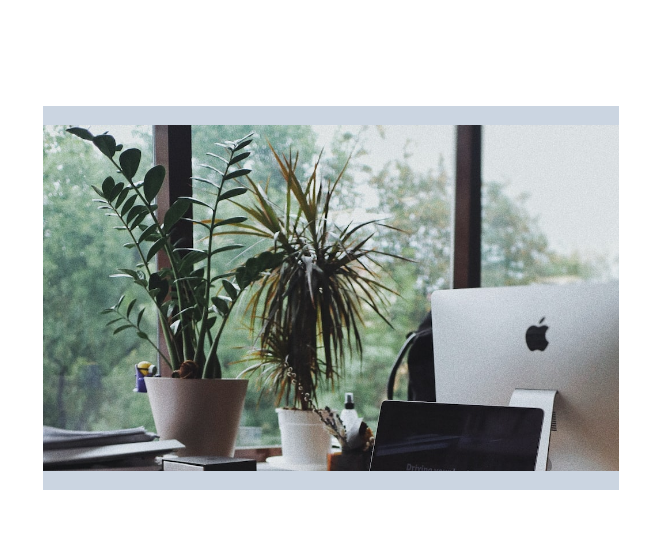
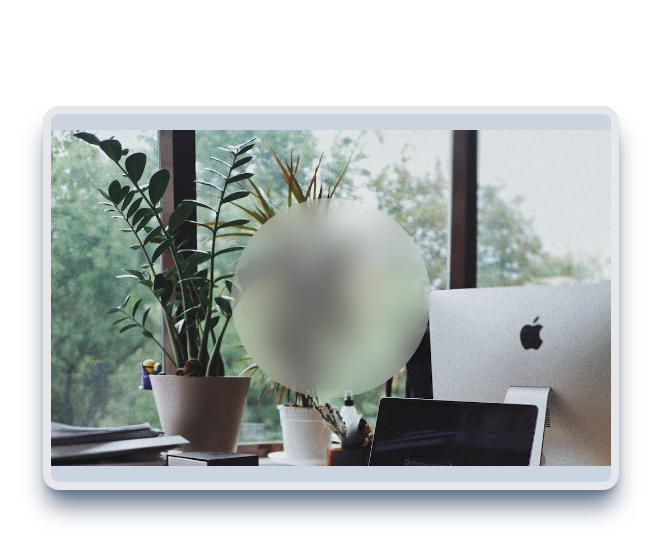
Before and after one commit to komarnetwork/tailwind-v3, a website: page public/index.html in a window 1280 px wide. Shown: the part 1472-2032 px from the top of the page, without its empty margins (309-970 px from the left). Drawn offline with Linux system fonts and the light colour scheme.

Commit message:
Effect & Filter

```diff
--- a/public/index.html
+++ b/public/index.html
@@ -67,8 +67,11 @@
       debitis eos omnis quasi!</p>
   </div>
 
-  <div class="mt-32 max-w-xl mx-auto h-96 bg-slate-300 bg-contain bg-no-repeat bg-center"
+  <div
+    class="mt-32 max-w-xl mx-auto h-96 bg-slate-300 bg-contain bg-no-repeat bg-center rounded-2xl shadow-xl shadow-slate-500 overflow-hidden border-8 flex"
     style="background-image: url(./img/computer.jpeg);">
+
+    <div class="w-[200px] h-[200px] bg-white/30 m-auto backdrop-blur-md rounded-full"></div>
   </div>
 
   <div class="mb-96"></div>
```
Also changed, not shown: public/css/style.css.
